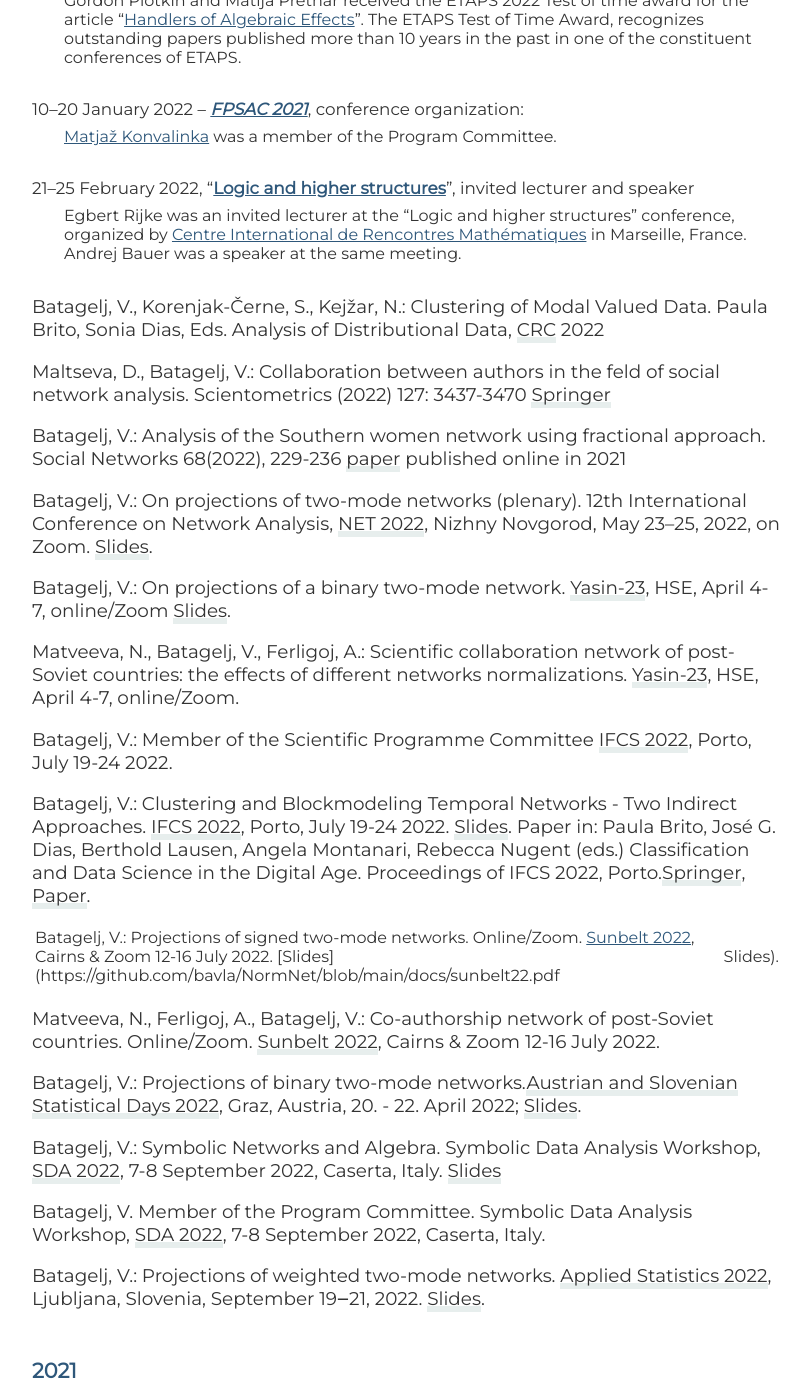
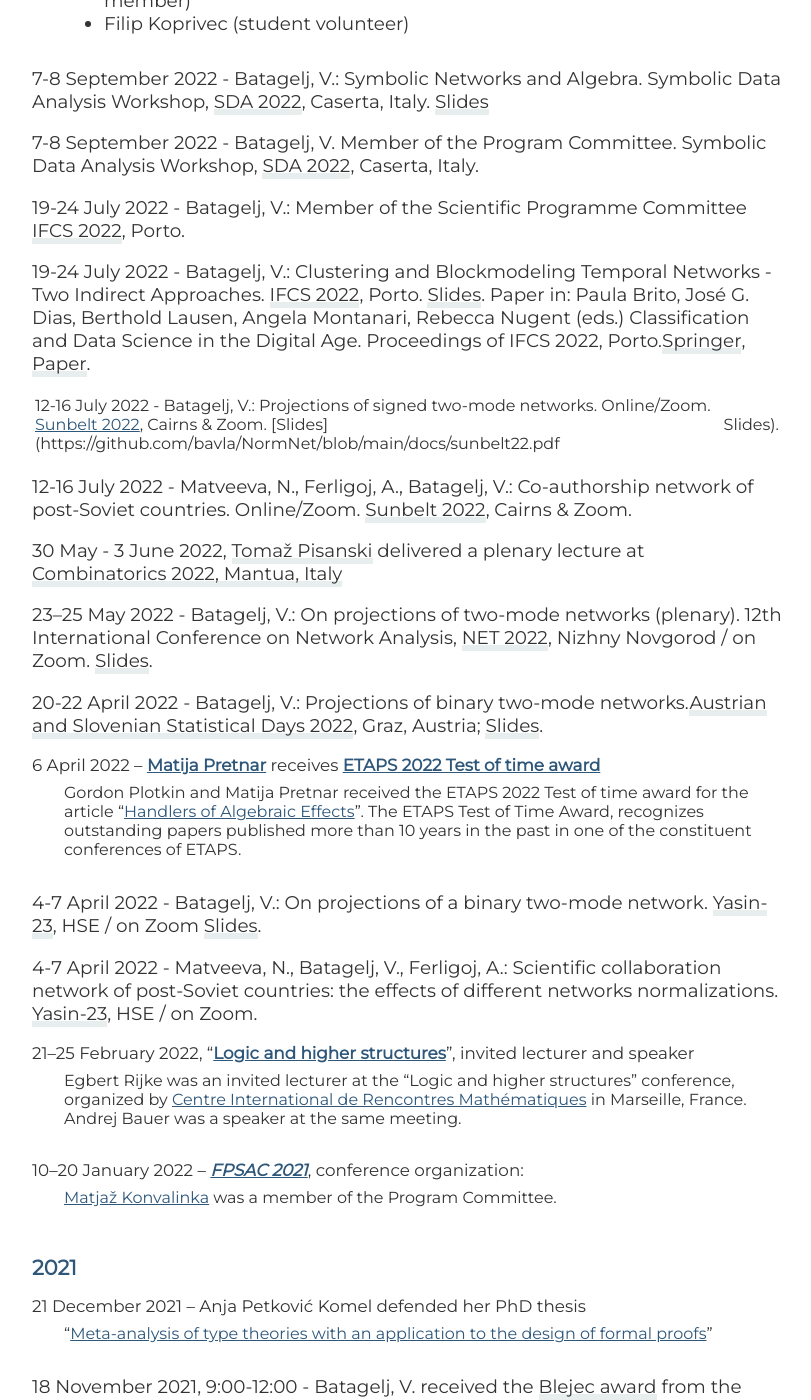
Before and after one commit to IMFM-SI/cimm-site, a Jekyll site: the page built from activities.md, in a window 1280 px wide and 1400 px high, scrolled down 922 px. Shown: the whole window, without its empty margins (233-1044 px from the left). Built offline with Jekyll 4.4.1, drawn with Linux system fonts in a browser that asks for light colours; nearby versions of some CDN libraries; some web fonts are replaced; some of the changed text lies outside the part shown.

```diff
--- a/activities.md
+++ b/activities.md
@@ -15,75 +17,76 @@ title: Activities
 12-13 November 2022, [Meeting of the research group](https://imfm-si.github.io/RIMM22/) in [_Terme Čatež_](https://www.terme-catez.si/en/).
 
 {: .activities-list}
+11 November 2022 - Batagelj, V.: 60 let računalnika Zuse Z23 in začetki računalništva v Sloveniji. 75. Občni zbor DMFA Slovenije, Terme Čatež. [Slides](http://vlado.fmf.uni-lj.si/dl/60let.pdf)
+
+{: .activities-list}
 10 November 2022, [Andrej Bauer](members.md#Andrej-Bauer) delivered a public lecture [Voting systems at Slovenian local elecions](https://volitve.fmf.uni-lj.si/)
+
+{: .activities-list}
+19‒21 September  2022 - Batagelj, V.: Projections of weighted two-mode networks. [Applied Statistics 2022](https://stat-d.si/applied-statistics-conference/as2022/), Ljubljana, Slovenia.  [Slides]().
 
 {: .activities-list}
 11-16 September 2022, International Conference on Functional Programming (ICFP 2022)
 : ICFP 2022 took place in Ljubljana, Slovenia. Our group was actively involved in its organization:
-
 - Andrej Bauer (general chair)
 - Katja Berčič (student volunteer co-chair)
 - Matija Pretnar (PC member, OCaml workshop PC chair, ML workshop PC member)
 - Filip Koprivec (student volunteer)
 
 {: .activities-list}
+7-8 September 2022 - Batagelj, V.: Symbolic Networks and Algebra. Symbolic Data Analysis Workshop, [SDA 2022](https://www.matfis.unicampania.it/home-SDA2022), Caserta, Italy. [Slides](https://github.com/bavla/SDA/blob/main/docs/SDAnets.pdf)
+
+{: .activities-list}
+7-8 September 2022 - Batagelj, V. Member of the Program Committee. Symbolic Data Analysis Workshop, [SDA 2022](https://www.matfis.unicampania.it/home-SDA2022), Caserta, Italy.
+
+
+{: .activities-list}
+19-24 July 2022 - Batagelj, V.: Member of the Scientific Programme Committee [IFCS 2022](https://ifcs2022.fep.up.pt/), Porto.
+
+{: .activities-list}
+19-24 July 2022 - Batagelj, V.: Clustering and Blockmodeling Temporal Networks - Two Indirect Approaches. [IFCS 2022](https://ifcs2022.fep.up.pt/), Porto.  [Slides](https://github.com/bavla/SDA/blob/main/docs/ifcs22.pdf). Paper in: Paula Brito, José G. Dias, Berthold Lausen, Angela Montanari, Rebecca Nugent (eds.) Classification and Data Science in the Digital Age. Proceedings of IFCS 2022, Porto.[Springer](https://link.springer.com/book/9783031090356), [Paper](https://github.com/bavla/SDA/blob/main/docs/IFCS22paper.pdf).
+
+{: .activities-list}
+12-16 July 2022 - Batagelj, V.: Projections of signed two-mode networks.  Online/Zoom. [Sunbelt 2022](https://www.sunbelt2022.org/), Cairns & Zoom. [Slides](https://github.com/bavla/NormNet/blob/main/docs/sunbelt22.pdf|Slides).
+
+{: .activities-list}
+12-16 July 2022 - Matveeva, N., Ferligoj, A., Batagelj, V.: Co-authorship network of post-Soviet countries. Online/Zoom. [Sunbelt 2022](https://www.sunbelt2022.org/), Cairns & Zoom.
+
+{: .activities-list}
 30 May - 3 June 2022, [Tomaž Pisanski](members.md#Tomaž-Pisanski) delivered a plenary lecture at [Combinatorics 2022, Mantua, Italy](https://combinatorics2022.unibs.it/media/poster.pdf)
+
+{: .activities-list}
+23–25 May 2022 - Batagelj, V.: On projections of two-mode networks (plenary). 12th International Conference on Network Analysis, [NET 2022](https://nnov.hse.ru/en/latna/conferences/net2022), Nizhny Novgorod / on Zoom.  [Slides](https://github.com/bavla/NormNet/blob/main/docs/net22.pdf).
+
+{: .activities-list}
+20-22 April 2022 - Batagelj, V.: Projections of binary two-mode networks.[Austrian and Slovenian Statistical Days 2022](http://www.stat.tugraz.at/StatisticalDays2022/index.html), Graz, Austria;  [Slides](https://github.com/bavla/biblio/blob/master/doc/StatDays22.pdf).
 
 {: .activities-list}
 6 April 2022 – [Matija Pretnar](members.md#Matija-Pretnar) receives [ETAPS 2022 Test of time award](https://etaps.org/2022/test-of-time-award)
 : Gordon Plotkin and Matija Pretnar received the ETAPS 2022 Test of time award for the article “[Handlers of Algebraic Effects](https://doi.org/10.1007/978-3-642-00590-9_7)”. The ETAPS Test of Time Award, recognizes outstanding papers published more than 10 years in the past in one of the constituent conferences of ETAPS.
 
 {: .activities-list}
-10–20 January 2022 – [_FPSAC 2021_](https://fpsac2021.math.biu.ac.il/), conference organization:
-: [Matjaž Konvalinka](members.md#Matjaz-Konvalinka) was a member of the Program Committee.
+4-7  April 2022 - Batagelj, V.: On projections of a binary two-mode network.
+ [Yasin-23](https://conf.hse.ru/en/2022/), HSE / on Zoom [Slides](https://github.com/bavla/NormNet/blob/main/docs/yasin2022.pdf).
+
+{: .activities-list}
+4-7  April 2022 - Matveeva, N., Batagelj, V., Ferligoj, A.: Scientific collaboration network of post-Soviet countries: the effects of different networks normalizations.  [Yasin-23](https://conf.hse.ru/en/2022/), HSE / on Zoom.
 
 {: .activities-list}
 21–25 February 2022, “[Logic and higher structures](https://conferences.cirm-math.fr/2689.html)”, invited lecturer and speaker
 : Egbert Rijke was an invited lecturer at the “Logic and higher structures” conference, organized by [Centre International de Rencontres Mathématiques](https://conferences.cirm-math.fr) in Marseille, France. Andrej Bauer was a speaker at the same meeting.
 
 {: .activities-list}
-Batagelj, V., Korenjak-Černe, S., Kejžar, N.: Clustering of Modal Valued Data. Paula Brito, Sonia Dias, Eds. Analysis of Distributional Data,  [CRC](https://www.routledge.com/Analysis-of-Distributional-Data/Brito-Dias/p/book/9781498725453) 2022
-
-{: .activities-list}
-Maltseva, D., Batagelj, V.: Collaboration between authors in the feld of social network analysis. Scientometrics (2022) 127: 3437-3470 [Springer](https://link.springer.com/content/pdf/10.1007/s11192-022-04364-z.pdf)
-
-{: .activities-list}
-Batagelj, V.: Analysis of the Southern women network using fractional approach. Social Networks 68(2022), 229-236 [paper](https://www.sciencedirect.com/science/article/pii/S0378873321000630)  published online in 2021
+10–20 January 2022 – [_FPSAC 2021_](https://fpsac2021.math.biu.ac.il/), conference organization:
+: [Matjaž Konvalinka](members.md#Matjaz-Konvalinka) was a member of the Program Committee.
 
 
-{: .activities-list}
-Batagelj, V.: On projections of two-mode networks (plenary). 12th International Conference on Network Analysis, [NET 2022](https://nnov.hse.ru/en/latna/conferences/net2022), Nizhny Novgorod, May 23–25, 2022, on Zoom.  [Slides](https://github.com/bavla/NormNet/blob/main/docs/net22.pdf).
 
-{: .activities-list}
-Batagelj, V.: On projections of a binary two-mode network.
- [Yasin-23](https://conf.hse.ru/en/2022/), HSE,  April 4-7, online/Zoom [Slides](https://github.com/bavla/NormNet/blob/main/docs/yasin2022.pdf).
 
-{: .activities-list}
-Matveeva, N., Batagelj, V., Ferligoj, A.: Scientific collaboration network of post-Soviet countries: the effects of different networks normalizations.  [Yasin-23](https://conf.hse.ru/en/2022/), HSE,  April 4-7, online/Zoom.
 
-{: .activities-list}
-Batagelj, V.: Member of the Scientific Programme Committee [IFCS 2022](https://ifcs2022.fep.up.pt/), Porto, July 19-24 2022.
 
-{: .activities-list}
-Batagelj, V.: Clustering and Blockmodeling Temporal Networks - Two Indirect Approaches. [IFCS 2022](https://ifcs2022.fep.up.pt/), Porto, July 19-24 2022.  [Slides](https://github.com/bavla/SDA/blob/main/docs/ifcs22.pdf). Paper in: Paula Brito, José G. Dias, Berthold Lausen, Angela Montanari, Rebecca Nugent (eds.) Classification and Data Science in the Digital Age. Proceedings of IFCS 2022, Porto.[Springer](https://link.springer.com/book/9783031090356), [Paper](https://github.com/bavla/SDA/blob/main/docs/IFCS22paper.pdf).
 
-{: .activities-list}
-Batagelj, V.: Projections of signed two-mode networks.  Online/Zoom. [Sunbelt 2022](https://www.sunbelt2022.org/), Cairns & Zoom 12-16 July 2022. [Slides](https://github.com/bavla/NormNet/blob/main/docs/sunbelt22.pdf|Slides).
 
-{: .activities-list}
-Matveeva, N., Ferligoj, A., Batagelj, V.: Co-authorship network of post-Soviet countries. Online/Zoom. [Sunbelt 2022](https://www.sunbelt2022.org/), Cairns & Zoom 12-16 July 2022.
-
-{: .activities-list}
-Batagelj, V.: Projections of binary two-mode networks.[Austrian and Slovenian Statistical Days 2022](http://www.stat.tugraz.at/StatisticalDays2022/index.html), Graz, Austria, 20. - 22. April 2022;  [Slides](https://github.com/bavla/biblio/blob/master/doc/StatDays22.pdf).
-
-{: .activities-list}
-Batagelj, V.: Symbolic Networks and Algebra. Symbolic Data Analysis Workshop, [SDA 2022](https://www.matfis.unicampania.it/home-SDA2022), 7-8 September 2022, Caserta, Italy. [Slides](https://github.com/bavla/SDA/blob/main/docs/SDAnets.pdf)
-
-{: .activities-list}
-Batagelj, V. Member of the Program Committee. Symbolic Data Analysis Workshop, [SDA 2022](https://www.matfis.unicampania.it/home-SDA2022), 7-8 September 2022, Caserta, Italy.
-
-{: .activities-list}
-Batagelj, V.: Projections of weighted two-mode networks. [Applied Statistics 2022](https://stat-d.si/applied-statistics-conference/as2022/), Ljubljana, Slovenia, September 19‒21, 2022.  [Slides]().
 
 ## 2021
 
@@ -93,8 +96,15 @@ Batagelj, V.: Projections of weighted two-mode networks. [Applied Statistics 202
 : “[Meta-analysis of type theories with an application to the design of formal proofs](https://anjapetkovic.com/img/doctoralThesis.pdf)”
 
 {: .activities-list}
+18 November 2021, 9:00-12:00 - Batagelj, V. received the [Blejec award](https://stat-d.si/2021/11/19/podeljena-so-bila-priznanja-statisticnega-drustva-slovenije-za-leto-2020-in-2021-18-11-2021/) from the Slovenian statistical society at
+[Statistični dan 2021](https://www.stat.si/StatWeb/news/Index/9903), SURS.
+
+{: .activities-list}
 17–22 October 2021 – “Efficient Compilation of Algebraic Effect Handlers” (SPLASH 2021), contributed talk
 : Georgios Karachalias, Filip Koprivec, [Matija Pretnar](members.md#Matija-Pretnar), Tom Schrijvers, “Efficient Compilation of Algebraic Effect Handlers”, contributed talk, [ACM SIGPLAN conference on Systems, Programming, Languages, and Applications: Software for Humanity](https://2021.splashcon.org)
+
+{: .activities-list}
+18-20 October 2021 - Batagelj, V.: Network multiplication and derived networks. [NET 2021 - The 11th International Conference on Network Analysis](https://nnov.hse.ru/en/latna/conferences/net2021). Nizhny Novgorod / Zoom. [slides](https://github.com/bavla/NormNet/blob/main/docs/net2021.pdf)
 
 {: .activities-list}
 13 October 2021 – [Andrej Bauer receives 2022 Conant Prize](https://www.ams.org/news?news_id=6827)
@@ -103,6 +113,13 @@ Batagelj, V.: Projections of weighted two-mode networks. [Applied Statistics 202
 {: .activities-list}
 11-12 October 2021 – [COST action CA20111: European Research Network on Formal Proofs](https://europroofnet.github.io), project start
 : Andrej Bauer and Anja Petković Komel attended the first Management Committee Meeting of the European Research Network on Formal Proofs COST network. They are the Slovenian representatives in the Management Committee. Anja Petković Komel has been elected the gender-balance coordinator.
+
+{: .activities-list}
+6. October 2021 - Batagelj, V.: Matematiki in računalniško izobraževanje, do leta 1980 / osebni pogled. IJS / on Zoom.  [IS 2021 - Multiconference Information Society 2021](https://is.ijs.si/?lang=en), [YouTube](https://www.youtube.com/watch?v=oTVJMBsF9VE). [paper](http://library.ijs.si/Stacks/Proceedings/InformationSociety/2021/IS2021_Volume_I.pdf), in S. Divjak, A. Krapež, eds. Zvezek I: 50-letnica poučevanja računalništva v slovenskih srednjih šolah. Zbornik 24. mednarodne multikonference Informacijska Družba – IS 2021, Ljubljana, pp 5-9. [draft](https://is.ijs.si/wp-content/uploads/2021/10/IS2021_Volume_I-TEMP-2.pdf)
+
+
+{: .activities-list}
+6-10 September 2021 - Batagelj, V.: Blockmodeling temporal networks described by temporal quantities using clustering with relational constraint. Naples / on Zoom. [EUSN 2021 -- 5th European Conference on Social Networks](http://www.eusn2021.unina.it/|conference), [slides](https://github.com/bavla/TQ/blob/master/docs/BMCRCtq.pdf).
 
 {: .activities-list}
 22 August 2021 – “[Higher-Order Asynchronous Effects](https://danel.ahman.ee/papers/hope21.pdf)” (HOPE 2021), contributed talk
@@ -116,8 +133,20 @@ Batagelj, V.: Projections of weighted two-mode networks. [Applied Statistics 202
 : Anja Petković Komel, “Towards an Elaboration Theorem”, invited talk, [Workshop on Homotopy Type Theory/Univalent Foundations](https://hott-uf.github.io/2021/), [abstract](https://hott-uf.github.io/2021/petkovic-komel.txt), [slides](https://www.icloud.com/keynote/0xQo428lRzMDGsGxDSe-jIUUQ#ElaborationTheorem), [video](https://youtu.be/Rxe7Bk3f5D4).
 
 {: .activities-list}
+5-10 July 2021 - Batagelj, V.: Normalizations and Projections in Analysis of Weighted Two-Mode Networks. On Zoom. [Networks 2021 and XXXXI Sunbelt Social Networks Conference](https://networks2021.net/), [slides](https://github.com/bavla/NormNet/blob/main/docs/W2modeSlides.pdf)
+
+{: .activities-list}
+20-26 June 2021 - Batagelj, V.: Semirings and temporal network analysis. On Zoom. [8 ECM - 8th European Congress of Mathematics](https://www.8ecm.si/), [slides](https://github.com/bavla/TQ/blob/master/docs/TNA.pdf)
+
+
+{: .activities-list}
 20–26 June 2021 – “[The dawn of formalized mathematics](https://www.youtube.com/watch?v=Z500sma3h90)” (8ECM), invited talk
 : Andrej Bauer, “The dawn of formalized mathematics”, invited talk, [8th European Congress of Mathematics](https://8ecm.si), [abstract](https://8ecm.si/system/admin/abstracts/pdfs/000/001/117/original/andrej-bauer.pdf?1626163987), [slides](https://8ecm.si/system/admin/abstracts/presentations/000/001/117/original/the-dawn-of-formalized-mathematics.pdf?1626163986), [video](https://www.youtube.com/watch?v=Z500sma3h90).
+
+{: .activities-list}
+20–26 June 2021 – “[8th European Congress pf Mathematics](https://www.8ecm.si/about-8ecm/committees#title1)" (8ECM)
+: [Tomaž Pisanski](members.md#Tomaž-Pisanski), Chair of Organizing Committee
+
 
 {: .activities-list}
 20–26 June 2021 – [Mathematics in the Digital Age of Science](https://www.8ecm.si/minisymposia) (8ECM), minisymposium organization
@@ -130,6 +159,9 @@ Batagelj, V.: Projections of weighted two-mode networks. [Applied Statistics 202
 {: .activities-list}
 14–18 June 2021 – “[Equality checking for dependent type theories](https://types21.liacs.nl/download/equality-checking-for-dependent-type-theories/)” (TYPES 2021), contributed talk
 : Andrej Bauer and Anja Petković, “Equality checking for dependent type theories”, [27th International Conference on Types for Proofs and Programs](https://types21.liacs.nl)
+
+{: .activities-list}
+24-26 May 2021 - Batagelj, V.: Semirings in network data analysis, an overview (invited): on Zoom. [MS2A2M conference](http://mathsocart.masfak.ni.ac.rs/About_Conference.html), [abstracts](http://mathsocart.masfak.ni.ac.rs/ms2a2m2021_files/Abstract%20Booklet.pdf), [slides](https://github.com/bavla/semirings/blob/master/docs/semirings.pdf).
 
 {: .activities-list}
 20 May 2021 – “[Contextual Categories](https://www.fmf.uni-lj.si/en/news/event/214/contextual-categories/)“, online seminar
@@ -155,23 +187,8 @@ Batagelj, V.: Projections of weighted two-mode networks. [Applied Statistics 202
 11 January 2021 – Philipp Haselwarter defended his PhD thesis
 : “An Effective Metatheory for Type Theory”
 
-{: .activities-list}
-Batagelj, V.: Matematiki in računalniško izobraževanje, do 1980. in S. Divjak, A. Krapež, eds. Zvezek I: 50-letnica poučevanja računalništva v slovenskih srednjih šolah. Zbornik 24. mednarodne multikonference Informacijska Družba – IS 2021, 6. oktober 2021 Ljubljana. 5-9. [paper](http://library.ijs.si/Stacks/Proceedings/InformationSociety/2021/IS2021_Volume_I.pdf), [draft](https://is.ijs.si/wp-content/uploads/2021/10/IS2021_Volume_I-TEMP-2.pdf)
 
-{: .activities-list}
-Batagelj, V.: Analysis of the Southern women network using fractional approach. Social Networks 68(2022), 229-236 [paper](https://www.sciencedirect.com/science/article/pii/S0378873321000630)
 
-{: .activities-list}
-Puc, K., Schlamberger, N., Batagelj, V., Turk, T., Kanič, I.: Pogovor sodelavcev ob 20-letnici Islovarja. [Uporabna informatika](https://uporabna-informatika.si/index.php/ui/article/view/135/110) letnik XXIX / 2 (2021), 129-139
-
-{: .activities-list}
-Maltseva, D., Batagelj, V.: Journals publishing social network analysis. Scientometrics 126 (2021), pages 3593–3620. [Paper](https://doi.org/10.1007/s11192-021-03889-z)
-
-{: .activities-list}
-Kejžar, N., Korenjak-Černe, S., Batagelj, V.: Clustering of modal-valued symbolic data. Advances in Data Analysis and Classification, 15 (2021), pages 513–541; [Paper](https://link.springer.com/article/10.1007/s11634-020-00425-4)+[supplement](https://static-content.springer.com/esm/art%3A10.1007%2Fs11634-020-00425-4/MediaObjects/11634_2020_425_MOESM1_ESM.pdf)
-
-{: .activities-list}
-Batagelj, V., Simona Korenjak-Černe, Nataša Kejžar: Clustering of Modal Valued Data. in Analysis of Distributional Data (Paula Brito and Sonia Dias, Editors). in print 2021 [[http://vladowiki.fmf.uni-lj.si/lib/exe/fetch.php?media=vlado:pub:pap:book_add_draft.pdf|draft]]
 
 ## 2020
 
@@ -179,7 +196,23 @@ Batagelj, V., Simona Korenjak-Černe, Nataša Kejžar: Clustering of Modal Value
 19 October 2020, [Matjaž Konvalinka](members.md#Matjaz-Konvalinka) becomes a member of the editorial board of [_Combinatorial Theory_](https://escholarship.org/uc/combinatorial_theory).
 
 {: .activities-list}
+24-25 September 2020 - Batagelj, V.: Networks and symbolic data analysis. Final COSTNET conference, Zoom.
+
+{: .activities-list}
 2 September 2020, Ilse Fischer and [Matjaž Konvalinka](members.md#Matjaz-Konvalinka) publish the article [_The mysterious story of square ice, piles of cubes, and bijections_](https://www.pnas.org/doi/abs/10.1073/pnas.2005525117) in [_Proceedings of the National Academy of Sciences of the United States of America_](https://www.pnas.org/).
+
+{: .activities-list}
+13-17 July  2020 - Batagelj, V.: Toward an indirect approach for blockmodeling temporal networks.
+XXXX Sunbelt Social Networks Conference. on Zoom.
+[slides](https://github.com/bavla/TQ/blob/master/docs/clusTQsunbelt.pdf)
+
+{: .activities-list}
+13-17 July  2020 - Maltseva, D., Batagelj, V.:
+Comparing two approaches to bibliographic networks construction. Sunbelt 2020, Zoom.
+
+{: .activities-list}
+13-17 July  2020 - Batagelj, V., Maltseva, D.: Analysis of bibliographic networks. XXXX Sunbelt Social Networks Conference. on Zoom.
+
 
 {: .activities-list}
 6–24 July 2020 – [_FPSAC 2020 online_](https://sites.google.com/view/fpsac2020online/home), conference organization
```
Also changed, not shown: other parts of activities.md (+2 -0 lines), members.md (+15 -2 lines).
